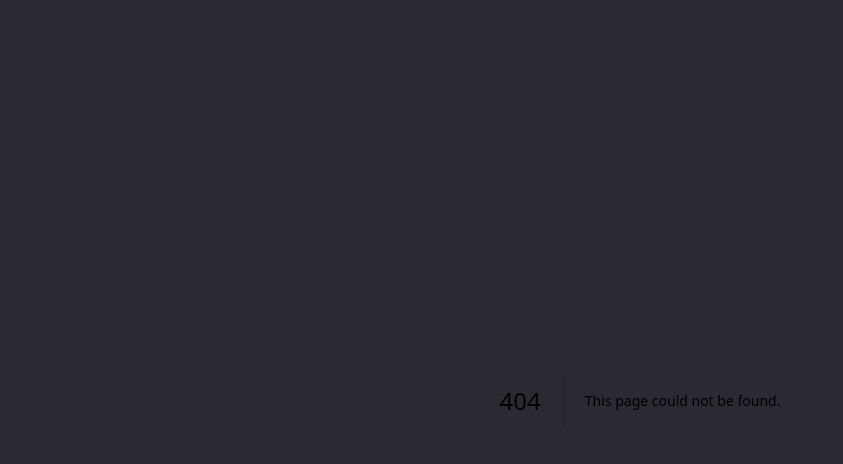
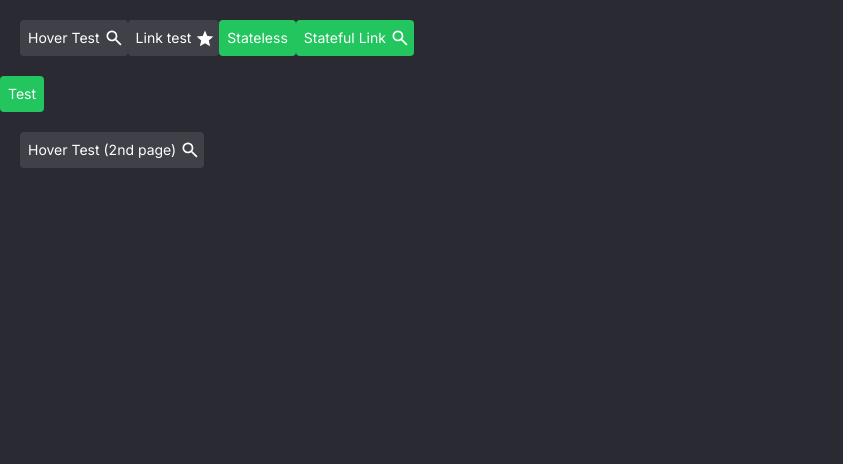
Before and after one commit to william-horn/team-maker, a Next.js app: page /test-page in a window 1280 px wide. Before the commit this address had no page. Shown: the top 464 px of the page, without its empty margins (0-843 px from the left). Built offline with nearby package versions, Linux system fonts and the light colour scheme.

Commit message:
perfect checkpoint for buttons - added stateful and stateless LinkButtons

```diff
--- a/app/layout.jsx
+++ b/app/layout.jsx
@@ -1,6 +1,8 @@
 import { Inter } from 'next/font/google'
 import './globals.css'
 import Wireframe from '@/components/Wireframe'
+import SingleComponent from '@/components/SingleComponent'
+import { StatefulLinkButton } from '@/components/Buttons/Buttons'
 
 const inter = Inter({ subsets: ['latin'] })
 
@@ -17,6 +19,8 @@ export default function RootLayout({ children }) {
         <title>My Custom Components</title>
       </head>
       <body className={inter.className + " theme-dark bg-page"}>
+        <SingleComponent/>
+        <StatefulLinkButton href="/test-page">Test</StatefulLinkButton>
         {children}
       </body>
     </html>
--- /dev/null
+++ b/app/test-page/page.jsx
@@ -0,0 +1,12 @@
+import Image from 'next/image'
+import SingleComponent from '@/components/SingleComponent'
+import SingleComponentTwo from '@/components/SingleComponent2'
+
+export default function TestPage() {
+
+  return (
+    <main>
+      <SingleComponentTwo/>
+    </main>
+  )
+}
--- a/components/Buttons/Buttons.jsx
+++ b/components/Buttons/Buttons.jsx
@@ -8,6 +8,7 @@ import mergeClass from "@/util/mergeClass";
 import Icon from "../Graphics/Icon";
 import Link from "next/link";
 import emptyFunc from "@/util/emptyFunc";
+import { usePathname } from "next/navigation";
 import { useButtonGroupContext } from "@/providers/ButtonGroupProvider";
 
 // ---------------------------- //
@@ -268,11 +269,18 @@ const useButtonController = (buttonProps, callbacks={}) => {
     leftIconSelected,
     rightIconSelected,
     leftIcon,
-    rightIcon
+    rightIcon,
+    leftIconHovered,
+    rightIconHovered,
   } = buttonProps;
 
-  buttonProps.activeLeftIcon = (importedState.__selected && leftIconSelected) || leftIcon;
-  buttonProps.activeRightIcon = (importedState.__selected && rightIconSelected) || rightIcon;
+  buttonProps.activeLeftIcon = (importedState.__selected && leftIconSelected)
+    || (importedState.__hovered && leftIconHovered)
+    || leftIcon;
+
+  buttonProps.activeRightIcon = (importedState.__selected && rightIconSelected)
+    || (importedState.__hovered && rightIconHovered)
+    || rightIcon;
 
   return buttonProps;
 }
@@ -338,13 +346,20 @@ export const StatefulButton = function({
   // rightIcon,
   // leftIconSelected,
   // rightIconSelected,
+  // leftIconHovered
+  // rightIconHovered
 
   ...rest
 }) {
   const [selected, setSelected] = useState(defaultSelect);
+  const [hovered, setHovered] = useState(false);
 
   const buttonController = useButtonController({
-    importedState: { __selected: selected, __locallySelected: selected },
+    importedState: {
+      __selected: selected,
+      __locallySelected: selected,
+      __hovered: hovered,
+    },
     ...rest
   }, {
 
@@ -378,6 +393,8 @@ export const StatefulButton = function({
   return (
     <button
     className={finalStyles.self}
+    onMouseEnter={() => setHovered(true)}
+    onMouseLeave={() => setHovered(false)}
     onClick={buttonController.onClick}>
       {renderButtonContent(
         buttonController.activeLeftIcon,
@@ -395,34 +412,86 @@ export const StatefulButton = function({
   Button with all default styles but redirects user instead
   of serving some dynamic functionality.
 */
-export const LinkButton = function({
+export const StatelessLinkButton = function({
   children,
   className: importedClassName={},
   state: importedState={},
-
-  leftIcon,
-  rightIcon,
-  leftIconSelected,
-  rightIconSelected,
   href,
 
   ...rest
 }) {
+  const buttonController = useButtonController({
+    importedClassName,
+    importedState,
+    ...rest
+  });
 
   const finalStyles = mergeClass(
     className,
-    importedClassName,
-    importedState
+    buttonController.importedClassName,
+    buttonController.importedState
   );
 
   return (
-    <Link className={finalStyles.self} href={href} {...rest}>
+    <Link
+    className={finalStyles.self}
+    href={href}
+    onClick={buttonController.onClick}>
       {renderButtonContent(
-        (importedState.selected && leftIconSelected) || leftIcon,
-        (importedState.selected && rightIconSelected) || rightIcon,
+        buttonController.activeLeftIcon,
+        buttonController.activeRightIcon,
         finalStyles,
         children
       )}
     </Link>
   )
 };
+
+
+/*
+  ? Stateful Link Button Component
+*/
+export const StatefulLinkButton = function({
+  children,
+  className: importedClassName={},
+  state: importedState={},
+  href,
+
+  ...rest
+}) {
+  const urlPathname = usePathname();
+  const selected = urlPathname === href;
+
+  // const [selected, setSelected] = useState(false);
+  const [hovered, setHovered] = useState(false);
+
+  const buttonController = useButtonController({
+    importedState: {
+      __selected: selected,
+      __hovered: hovered,
+    },
+    ...rest
+  });
+
+  const finalStyles = mergeClass(
+    className,
+    buttonController.importedClassName,
+    buttonController.importedState,
+  );
+
+  return (
+    <Link
+    href={href}
+    className={finalStyles.self}
+    onMouseEnter={() => setHovered(true)}
+    onMouseLeave={() => setHovered(false)}
+    onClick={buttonController.onClick}>
+      {renderButtonContent(
+        buttonController.activeLeftIcon,
+        buttonController.activeRightIcon,
+        finalStyles,
+        children
+      )}
+    </Link>
+  )
+};
--- a/components/SingleComponent.jsx
+++ b/components/SingleComponent.jsx
@@ -2,7 +2,7 @@
 "use client";
 
 import React from 'react';
-import { StatelessButton, LinkButton, StatefulButton } from './Buttons/Buttons';
+import { StatelessButton, StatelessLinkButton, StatefulButton, StatefulLinkButton } from './Buttons/Buttons';
 import ButtonGroup from './Buttons/ButtonGroup';
 import ImageButton from './Buttons/ImageButton';
 
@@ -16,27 +16,36 @@ const SingleComponent = function({
     {/* <ImageButton
     src="/icons/close_icon.svg"
     /> */}
+    <StatefulButton
+    onClick={data => console.log(data)}
+    rightIconHovered="/icons/history_icon.svg"
+    rightIconSelected="/icons/label_icon.svg"
+    rightIcon="/icons/search_icon.svg">
+      Hover Test
+    </StatefulButton>
 
-  <ButtonGroup
-  something="idk lol"
-  defaultSelect={["one"]}
-  selectionLimit={1}
-  // unselectLastChoice
-  onSelectionLimitReached={(bd) => console.log("limit reached: ", bd)}
-  onClick={() => {console.log("group")}}>
-    <StatefulButton id="one">Stateful</StatefulButton>
-    <StatelessButton id="two">Stateless</StatelessButton>
-    <StatefulButton id="three">Third</StatefulButton>
-  </ButtonGroup>
+    <StatelessLinkButton
+    href="/test-page"
+    rightIcon="/icons/profile_icon.svg"
+    rightIconHovered="/icons/star_fill_icon.svg"
+    state={{__hovered: true}}
+    onClick={data=>console.log("link data: ", data)}>
+      Link test
+    </StatelessLinkButton>
 
-  <ButtonGroup>
-    <StatelessButton id="one">First</StatelessButton>
-    <StatelessButton id="two">Second</StatelessButton>
-    <StatelessButton id="three">Third</StatelessButton>
-  </ButtonGroup>
+    <StatelessButton
+    state={{__selected: true}}
+    onClick={data => console.log("stateless: ", data)}>
+      Stateless
+    </StatelessButton>
 
-  <StatefulButton id="lol" value="sure" leftIcon="" onClick={stuff => console.log("stuff: ", stuff)}>Testing</StatefulButton>
-  <StatelessButton>Testing Stateless</StatelessButton>
+    <StatefulLinkButton
+    rightIconHovered="/icons/search_icon.svg"
+    rightIconSelected="/icons/search_icon.svg"
+    onClick={data=> console.log("stateful link: ", data)}
+    href="/test-page">
+      Stateful Link
+    </StatefulLinkButton>
 
     </div>
   );
--- /dev/null
+++ b/components/SingleComponent2.jsx
@@ -0,0 +1,31 @@
+
+"use client";
+
+import React from 'react';
+import { StatelessButton, LinkButton, StatefulButton } from './Buttons/Buttons';
+import ButtonGroup from './Buttons/ButtonGroup';
+import ImageButton from './Buttons/ImageButton';
+
+const SingleComponent = function({
+
+}) {
+
+  return (
+    <div className="p-5">
+
+    {/* <ImageButton
+    src="/icons/close_icon.svg"
+    /> */}
+    <StatefulButton
+    onClick={data => console.log(data)}
+    rightIconHovered="/icons/history_icon.svg"
+    rightIconSelected="/icons/label_icon.svg"
+    rightIcon="/icons/search_icon.svg">
+      Hover Test (2nd page)
+    </StatefulButton>
+
+    </div>
+  );
+};
+
+export default SingleComponent;
```
Also changed, not shown: public/icons/favorite_fill_icon.svg (added), public/icons/star_fill_icon.svg (added).
